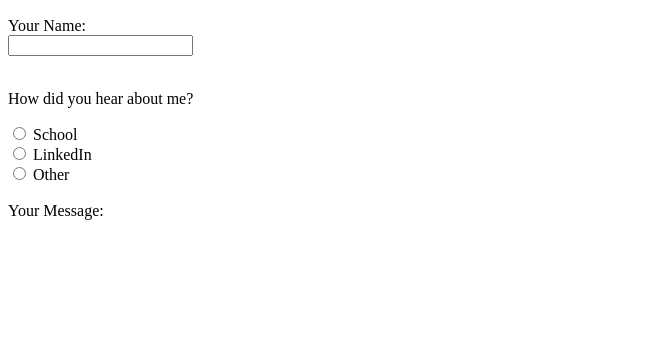
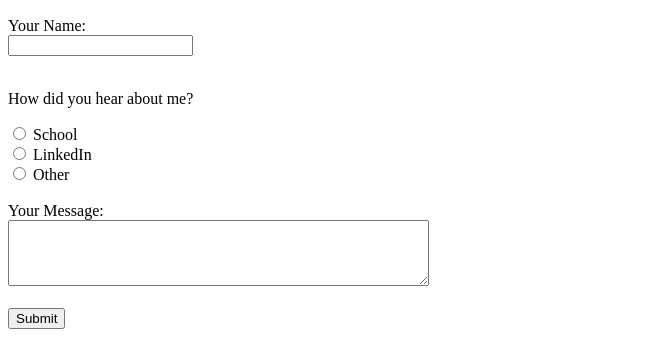
Before and after one commit to scgeorgallis/ist263, a plain HTML site: page lab05/contact.html in a window 1280 px wide. Shown: the part 946-1283 px from the top of the page, without its empty margins (0-663 px from the left). Before the commit the page ends 1174 px from the top, so only its background shows below. Drawn offline with Linux system fonts and the light colour scheme.

Commit message:
once again

```diff
--- a/lab05/contact.html
+++ b/lab05/contact.html
@@ -44,4 +44,10 @@
             <label for="other">Other</label><br><br>
 
             <label for="message">Your Message:</label><br>
-            <textarea id="message" name="message" rows=
+            <textarea id="message" name="message" rows="4" cols="50"></textarea><br><br>
+
+            <input type="submit" value="Submit">
+        </form>
+    </body>
+
+</html>
```
